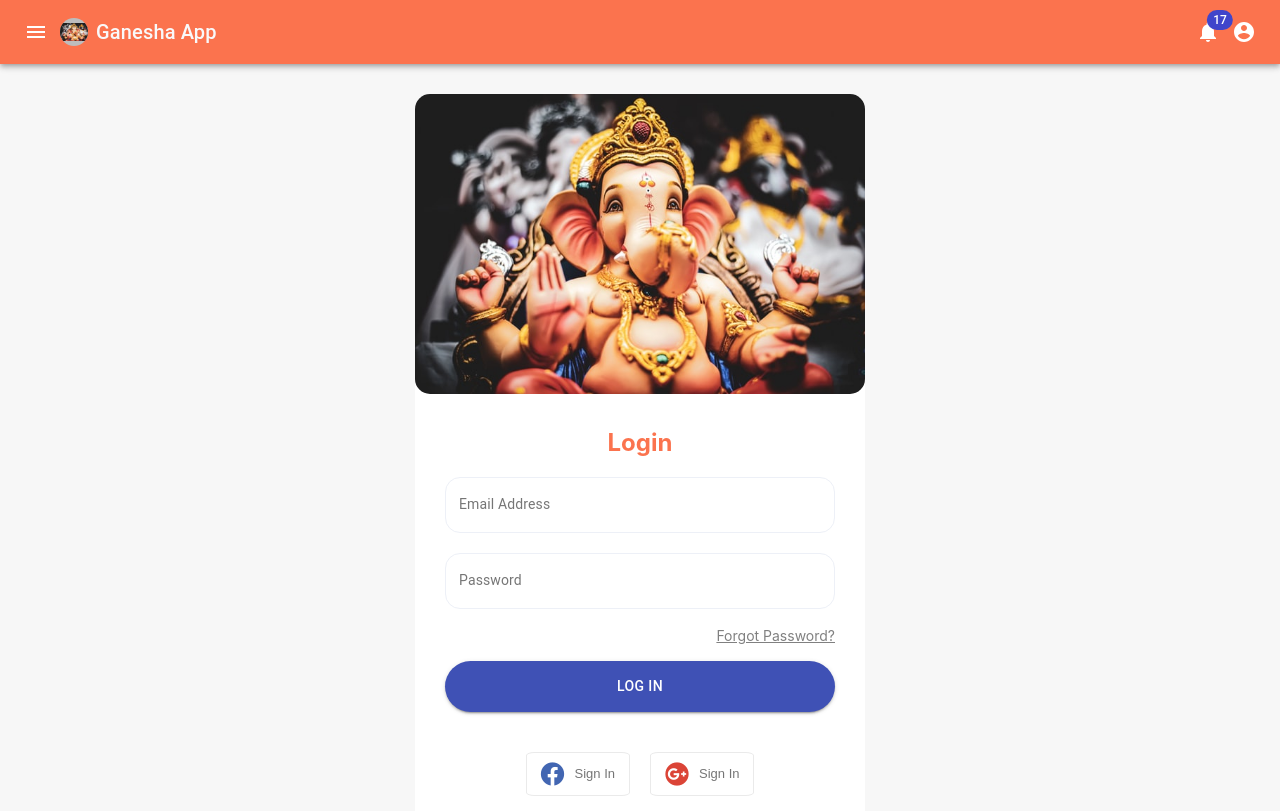
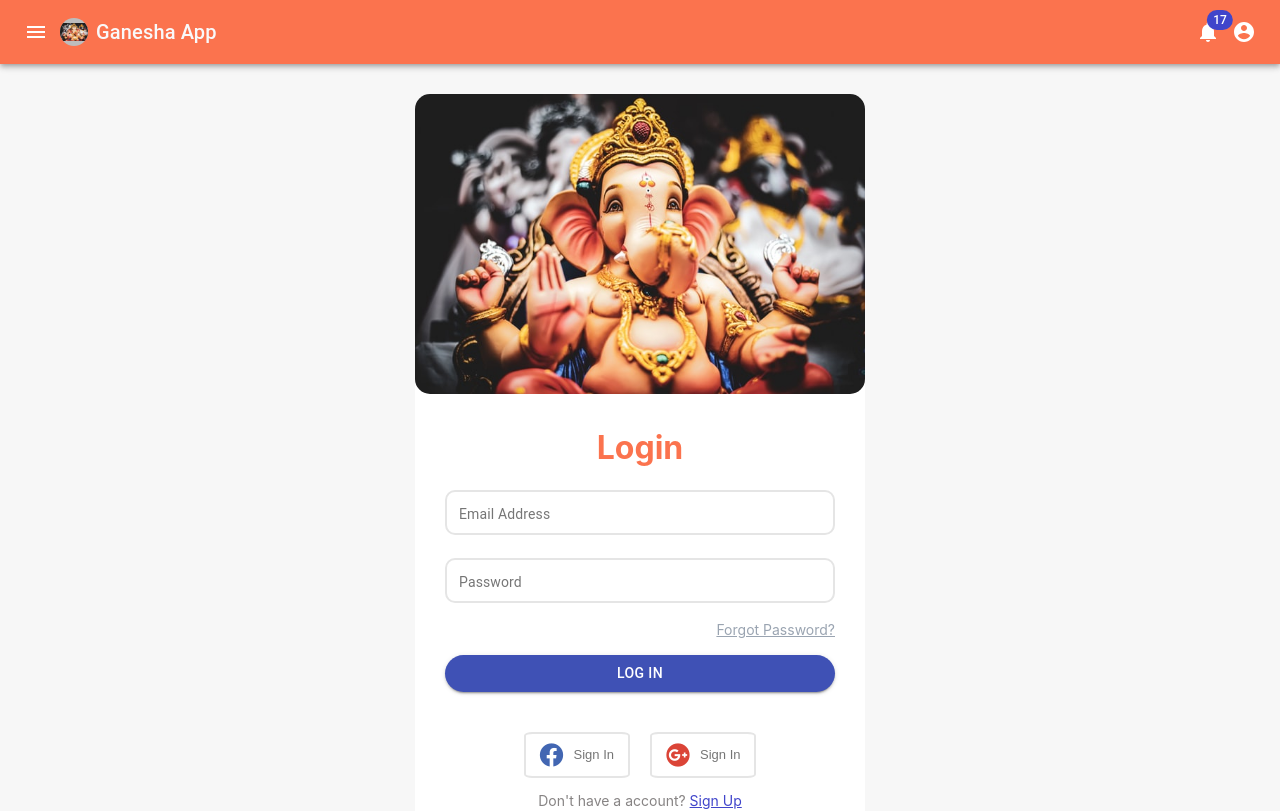
Before and after one commit to pravin3995/ganeshaapp, a React (Create React App) app: page / in a window 1280 px wide. Shown: the top 811 px of the page. Built offline with nearby package versions, Linux system fonts and the light colour scheme.

Commit message:
Updated log in, Forgot password Changes

```diff
--- a/src/components/ForgotPassword.tsx
+++ b/src/components/ForgotPassword.tsx
@@ -50,17 +50,16 @@ export default function Forgot() {
     <div className={classes.root}>
       <Grid container >
         <Grid item xs={12} className={classes.contain}>
-            <Paper className=' form'  elevation={0} >
+          <Paper className=' form' elevation={0} >
             <div className=' p-30 forgot-form' >
-            <h2>Forgot Password </h2>
-
+              <h2 className='title'>Forgot Password </h2>
               <form className={classes.root} noValidate autoComplete='off'>
                 <TextField id='outlined-basic' label='Email Address' variant='outlined' autoComplete='off'
                   style={{ backgroundColor: '#edf0f7', borderRadius: 100 }}
                   className={classes.textField}
                   fullWidth
                 />
-                <Button variant='contained' color='primary' className='signup-button form-button mt-30 ' style={{  borderRadius: 100 }}>
+                <Button variant='contained' color='primary' className='signup-button form-button mt-3'>
                   Reset Password
                     </Button>
 
--- a/src/components/Login.tsx
+++ b/src/components/Login.tsx
@@ -48,15 +48,14 @@ export default function Login() {
 
   return (
     <div className={classes.root}>
-      <Grid container >
+      <Grid container>
         <Grid item xs={12} className={classes.contain}>
-
-          <Paper className=' form b-radius' elevation={0}>
+          <Paper className='form b-radius h-100vh' elevation={0}>
             <div className='login-image'>
               <img src={String(img)} width='100%' className='b-radius' />
             </div>
             <div className='login-form p-30'>
-              <h2 className='m-0'>Login</h2>
+              <h1 className='m-0'>Login</h1>
               <form className={classes.root} noValidate autoComplete='off'>
                 <TextField id='outlined-basic' label='Email Address' variant='outlined' autoComplete='off' fullWidth
                   className={classes.textField}
--- a/src/components/MemberHomePage.tsx
+++ b/src/components/MemberHomePage.tsx
@@ -407,11 +407,9 @@ export default function CenteredGrid() {
               </CardContent>
               <CardActions disableSpacing>
                 <IconButton aria-label="add to favorites">
-                  <FavoriteIcon />
+                  <FavoriteIcon color="secondary" /><span className='f-14 f-w-600'> +1</span>
                 </IconButton>
-                <IconButton aria-label="share">
-                  <ShareIcon />
-                </IconButton>
+
                 <IconButton
                   className={clsx(classes.expand, {
                     [classes.expandOpen]: expanded,
@@ -420,7 +418,12 @@ export default function CenteredGrid() {
                   aria-expanded={expanded}
                   aria-label="show more"
                 >
-                  <ExpandMoreIcon />
+                  {/* <ExpandMoreIcon /> */}
+                  <span className='f-14 f-w-600'>Comments</span>
+                </IconButton>
+                <IconButton aria-label="share">
+                  {/* <ShareIcon /> */}
+                  <span className='f-14 f-w-600'>Share</span>
                 </IconButton>
               </CardActions>
               <Collapse in={expanded} timeout="auto" unmountOnExit>
@@ -460,7 +463,7 @@ export default function CenteredGrid() {
                   guests. Add 1 cup of frozen peas along with the mussels, if you like.
                   </Typography>
               </CardContent>
-              <CardActions disableSpacing>
+              {/* <CardActions disableSpacing>
                 <IconButton aria-label="add to favorites">
                   <FavoriteIcon />
                 </IconButton>
@@ -477,6 +480,27 @@ export default function CenteredGrid() {
                 >
                   <ExpandMoreIcon />
                 </IconButton>
+              </CardActions> */}
+              <CardActions disableSpacing>
+                <IconButton aria-label="add to favorites">
+                  <FavoriteIcon color="secondary" /><span className='f-14 f-w-600'> +1</span>
+                </IconButton>
+
+                <IconButton
+                  className={clsx(classes.expand, {
+                    [classes.expandOpen]: expanded,
+                  })}
+                  onClick={handleExpandClick}
+                  aria-expanded={expanded}
+                  aria-label="show more"
+                >
+                  {/* <ExpandMoreIcon /> */}
+                  <span className='f-14 f-w-600'>Comments</span>
+                </IconButton>
+                <IconButton aria-label="share">
+                  {/* <ShareIcon /> */}
+                  <span className='f-14 f-w-600'>Share</span>
+                </IconButton>
               </CardActions>
               <Collapse in={expanded} timeout="auto" unmountOnExit>
 
--- a/src/custom.scss
+++ b/src/custom.scss
@@ -706,7 +706,7 @@ h6{
 .editor {
     .MUIRichTextEditor-placeHolder-316{
         position: absolute;
-        left: 65px;
+        // left: 65px;
         top: 18px;
         width: 80%;
     }
@@ -1048,13 +1048,6 @@ a.MuiButton-outlined{
         color: #db4437;
     }
 }
-.form-button{
-    padding: 13px!important;
-    width: 100%;
-}
-.mt-30{
-    margin-top: 30px !important;
-}
 .mt-5{
     margin-top: 40px;
 }
@@ -1102,12 +1095,116 @@ a.MuiButton-outlined{
 .editor #mui-rte-root #mui-rte-container #mui-rte-toolbar .MuiIconButton-root{
     padding: 5px;
 }
+.editor #mui-rte-toolbar+div {
+    margin: 0;
+    padding-left: 67px;
+    margin-top: 10px;
+}
+.public-DraftEditor-content h2{
+    margin-top: 0;
+    word-break: break-word;
+}
+fieldset.MuiOutlinedInput-notchedOutline{
+    border-radius: 10px;
+}
+
+
+// Login Page
+.account{
+    a{
+        color: $secondary;
+        &:hover{
+            color: darken($secondary, $amount: 10%);
+        }
+    }
+}
+.login-form .text-right a{
+    color: $grey;
+    &:hover{
+        color: darken($grey, $amount: 20%);
+    }
+}
+.form form fieldset,
+.login-form .social-button button{
+    border: 2px solid #e5e5e5;
+}
+.login-form .social-button button:hover{
+    background-color: $primary;
+    border-color: $primary;
+    color: $white;
+}
+.form form{
+    .MuiOutlinedInput-input{
+        padding: 14.5px 14px;
+        line-height: 1.5;
+    }
+    legend{ height: 18px;}
+    fieldset{
+        &:hover{
+            border-color: $borderColor;
+        }
+    }
+}
+.h-100vh{
+    height: 100vh;
+}
+.login-form{
+    .MuiFormControl-root{
+        min-width: auto;
+        width: 100%;
+    }
+}
+.MuiFormControl-fullWidth.MuiFormControl-root{
+    min-width: auto;
+    width: 100%;
+}
+// Forgot Password Page
+.forgot-form{
+    height: calc(100vh - 96px);
+    .MuiFormControl-root{
+        margin-top: 0;
+    }
+    .title{
+        margin-top: 0;
+    }
+}
+.signup-button.mt-3{
+    @include mt(3);
+}
+
+
+
+
+// Footer Bottom
+html,
+body,
+#root{
+    height: 100%;
+}
+#root>div{
+    min-height: 100%;
+    display: grid;
+    grid-template-rows: auto 1fr auto;
+    grid-template-columns: 100%;
+}
 
 @media screen and (max-width: 620px){
     .main-wrapper{
         padding: 15px 10px;
     }
     .comment-content{
-        padding-left: 0 !important;
+        padding-left: 15px !important;
     }
+    .comments-action{
+        @include mt(2);
+    }
+    .form{
+        margin: 0;
+        width: 100%;
+        min-width: 300px;
+        .b-radius{
+            border-radius: 0 0 30px 30px !important;
+        }
+    }
+
 }
```
Lines whose indentation alone changed are shown as unchanged.
